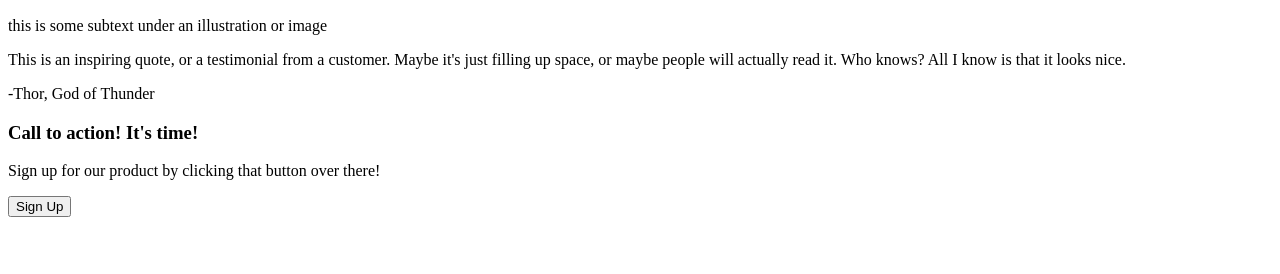
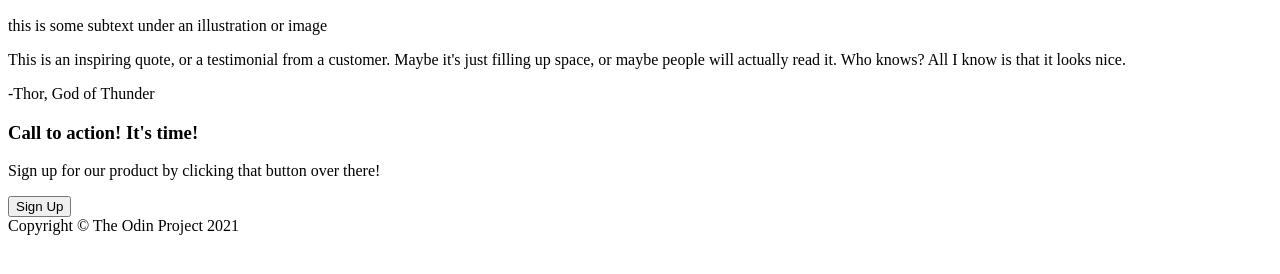
Before and after one commit to Mach594/Odin-Landing-Page, a plain HTML site: page index.html in a window 1280 px wide. Shown: the part 438-712 px from the top of the page. Drawn offline with Linux system fonts and the light colour scheme.

Commit message:
Add the footer to index.html
Forgot to add the footer.

```diff
--- a/index.html
+++ b/index.html
@@ -57,6 +57,8 @@
                 <button>Sign Up</button>
             </div>
         </div>
-
+    <footer>
+        Copyright &copy; The Odin Project 2021
+    </footer>
     </body>
 </html>
```
